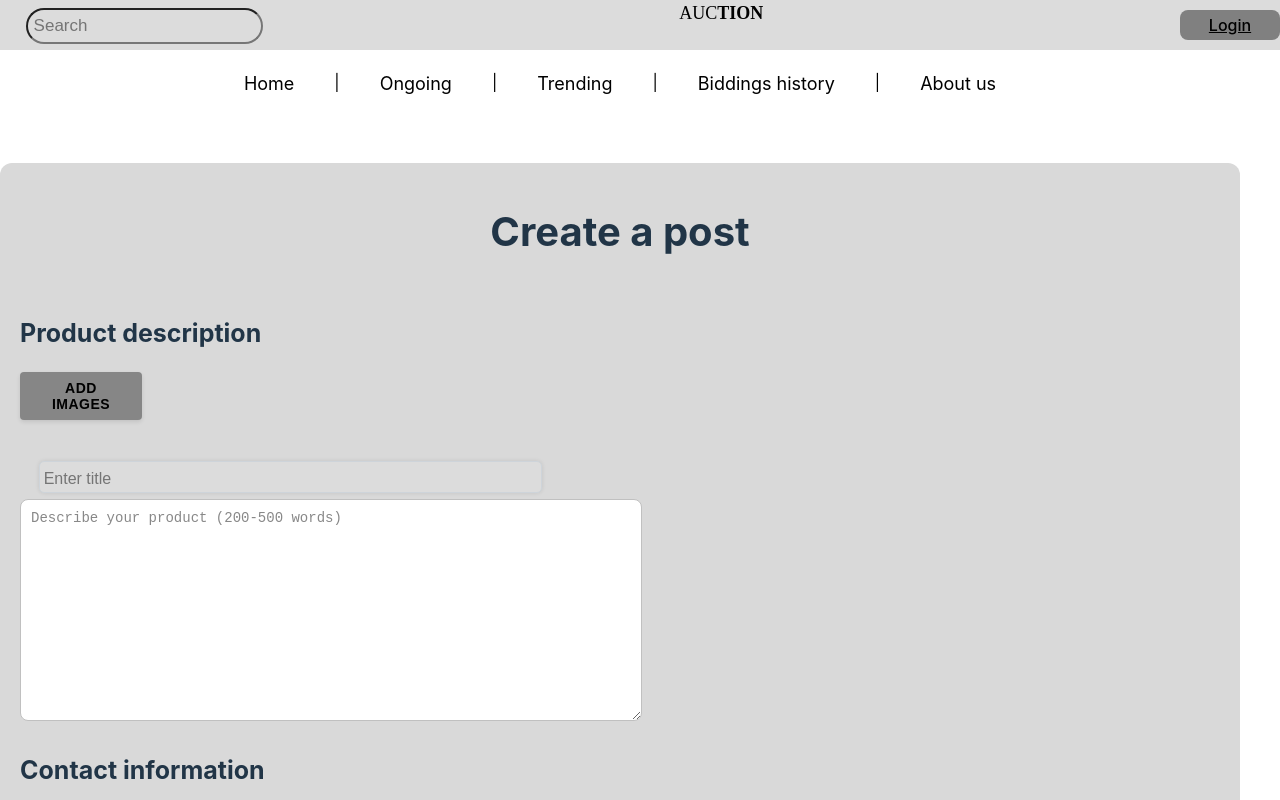
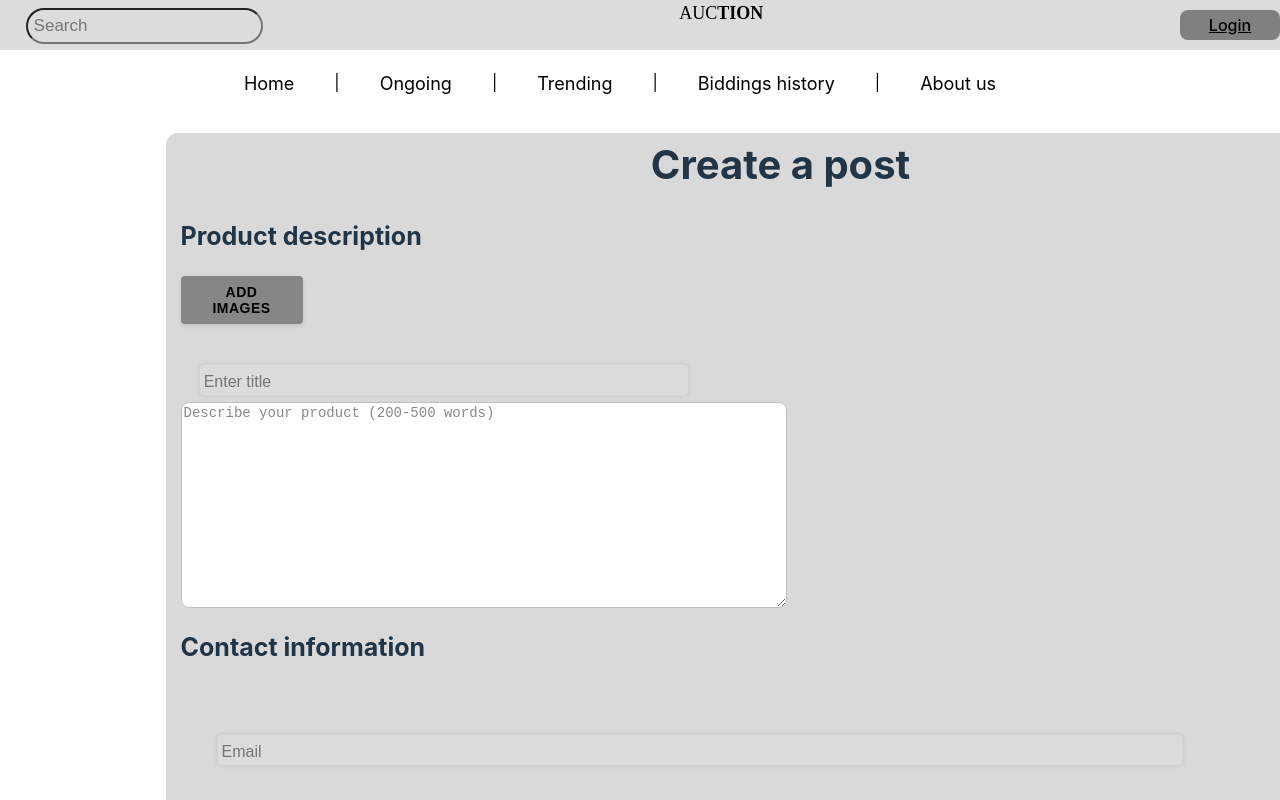
Before and after one commit to Complex-System-and-DevOps-Group-5/Auction-application_DevOps, a React (Vite) app in the folder frontend/: page /createPost in a window 1280 px wide. Shown: the top 800 px of the page. Built offline with nearby package versions, Linux system fonts and the light colour scheme.

Commit message:
Update CreatePost.css

```diff
--- a/frontend/src/Styling/CreatePost.css
+++ b/frontend/src/Styling/CreatePost.css
@@ -2,28 +2,27 @@
     width: 100%;
     display: grid;
     grid-template-columns: 1fr;
-    justify-content: center;
-    height: 866px;
     width: 1556px;
+    place-items: center;
 }
 
 .create-post-content {
     width: 80%;
     max-width: 1200px;
     background-color: #D9D9D9;
-    padding: 20px;
-    margin-top: 30px;
+    padding: 10px;
+    padding-left: 15px;
     border-radius: 12px;
-
     display: grid;
     grid-template-columns: 1fr;
-    grid-gap: 20px;
+    grid-gap: 10px;
 }
 
 .create-post-content h1 {
     text-align: center;
     font-size: 40px;
-    margin-bottom: 40px;
+    margin-top: 0%;
+    margin-bottom: 20px;
     grid-column: 1 / -1;
 }
 
@@ -42,8 +41,13 @@
 .title-field {
     font-size: 15px;
     margin-bottom: 20px;
-    justify-self: start;
-    width: 122px;
+    margin: 0%;
+    padding: 0%;
+}
+
+InputField{
+    margin: 0%;
+    padding: 0%;
 }
 
 .add-images {
@@ -59,7 +63,7 @@
 .product-text {
     width: 600px;
     height: 200px;
-    padding: 10px;
+
     font-size: 16px;
     border: 1px solid #c0c0c0;
     border-radius: 8px;
```
